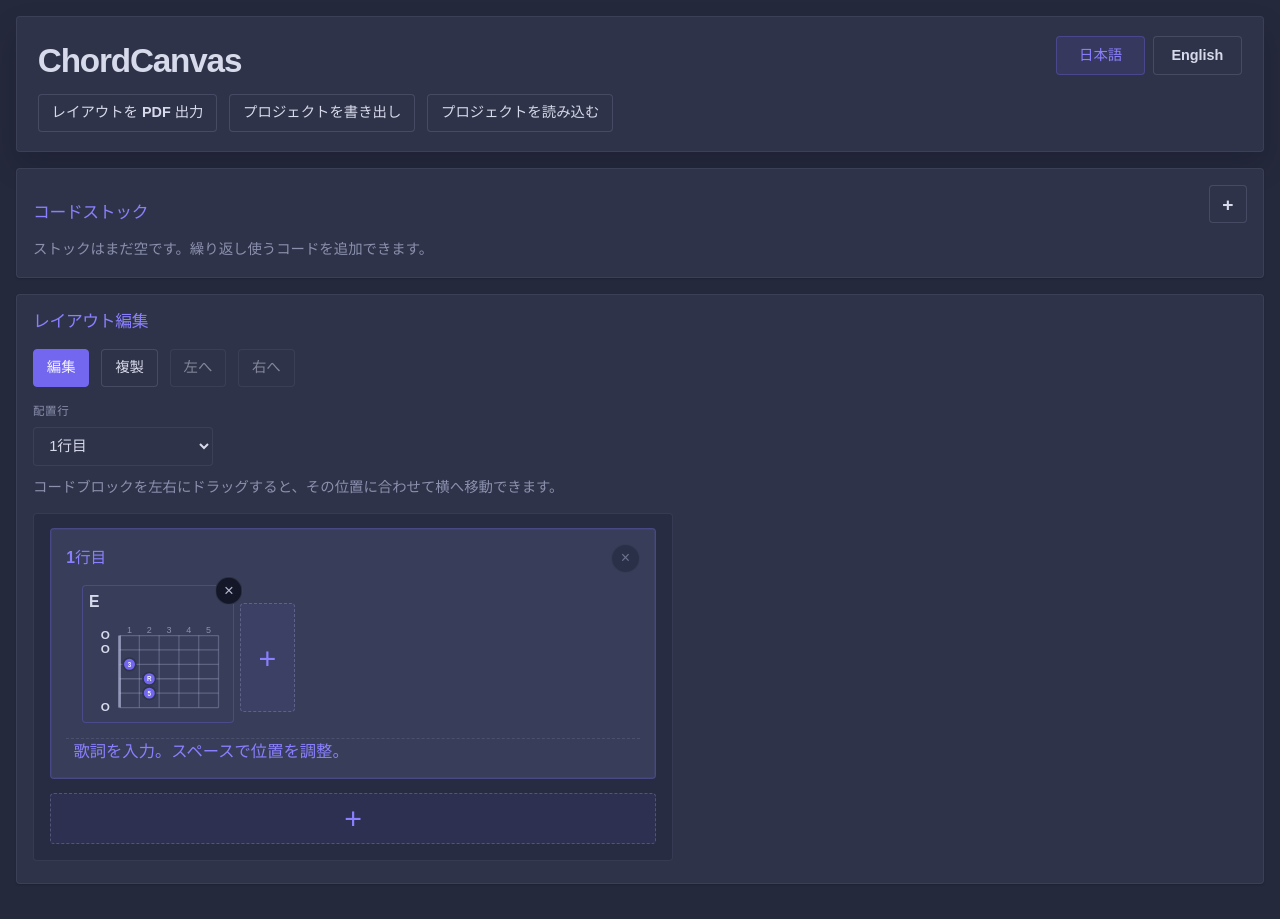
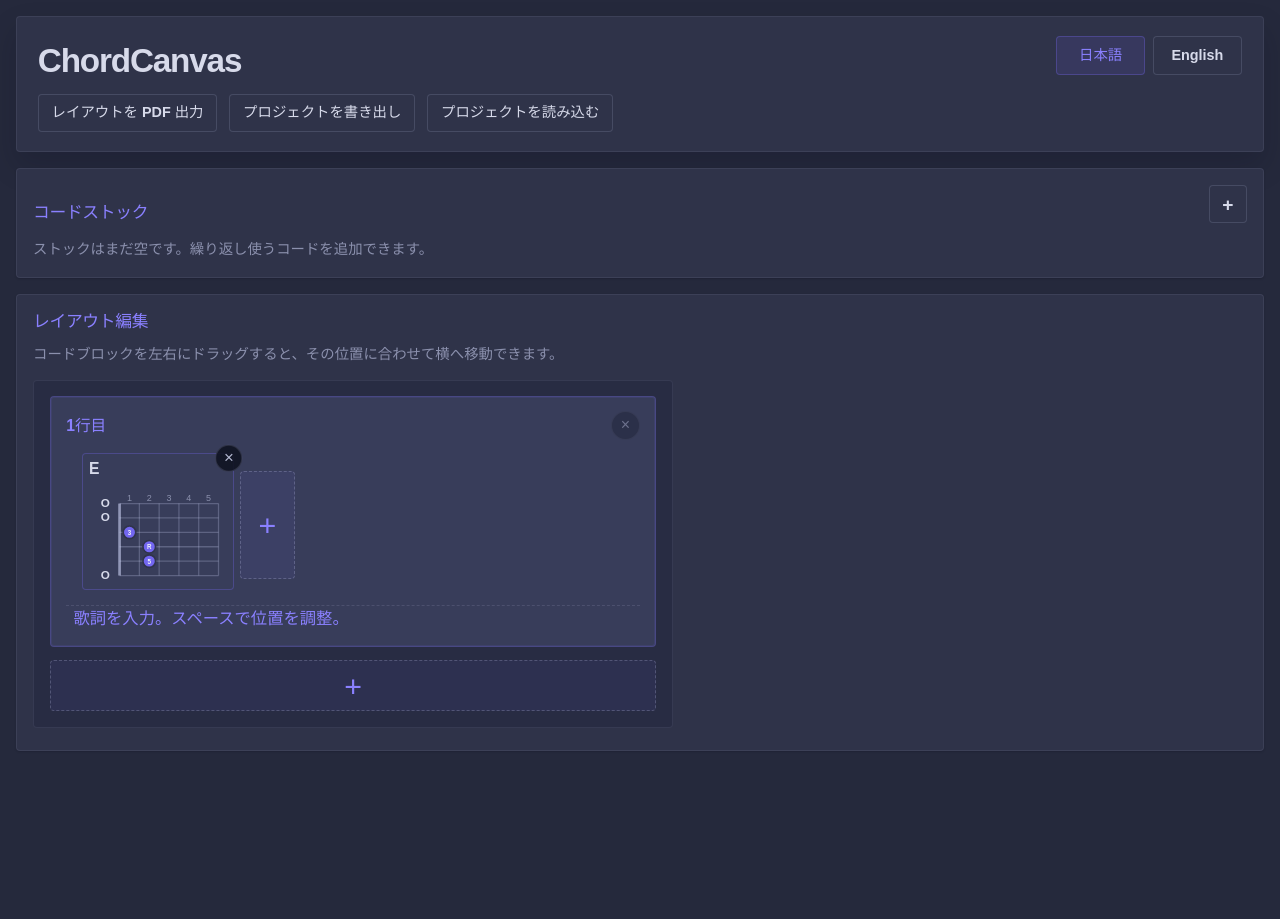
Before and after one commit to m43d4k/chordcanvas, a React (Vite) app: page / in a window 1280 px wide. After the commit the page ends 800 px from the top, so only its background shows below. Built offline with nearby package versions, Linux system fonts and the light colour scheme.

Commit message:
Move layout actions

```diff
--- a/src/App.tsx
+++ b/src/App.tsx
@@ -212,42 +212,6 @@ function getInsertionIndexForRow(
   })
 
   return nextRowBlockIndex < 0 ? blocks.length : nextRowBlockIndex
-}
-
-function moveBlockToRow(
-  blocks: readonly ChordBlockState[],
-  layoutRows: readonly LayoutRowState[],
-  blockId: string,
-  rowId: string,
-): ChordBlockState[] {
-  const currentIndex = blocks.findIndex((block) => block.id === blockId)
-
-  if (currentIndex < 0) {
-    return [...blocks]
-  }
-
-  const currentBlock = blocks[currentIndex]
-
-  if (!currentBlock || currentBlock.rowId === rowId) {
-    return [...blocks]
-  }
-
-  const remainingBlocks = blocks.filter((block) => block.id !== blockId)
-  const insertionIndex = getInsertionIndexForRow(
-    remainingBlocks,
-    layoutRows,
-    rowId,
-  )
-  const movedBlock = {
-    ...currentBlock,
-    rowId,
-  }
-
-  return [
-    ...remainingBlocks.slice(0, insertionIndex),
-    movedBlock,
-    ...remainingBlocks.slice(insertionIndex),
-  ]
 }
 
 function getNextSequenceValue(
@@ -335,6 +299,9 @@ function App() {
   const [chordModal, setChordModal] = useState<ChordModalState | null>(null)
   const layoutBlockDragStateRef = useRef<LayoutBlockDragState | null>(null)
   const [draggingBlockId, setDraggingBlockId] = useState<string | null>(null)
+  const [visibleBlockToolbarId, setVisibleBlockToolbarId] = useState<
+    string | null
+  >(null)
   const text = UI_TEXT[locale]
 
   const selectedBlock =
@@ -355,6 +322,7 @@ function App() {
   const activeLayoutRowId = activeLayoutRow.id
   const selectedLayoutRow =
     layoutRows.find((row) => row.id === selectedLayoutRowId) ?? activeLayoutRow
+  const selectedBlockRowId = selectedBlock.rowId
   const activeRowBlockIds = blocks
     .filter((block) => block.rowId === activeLayoutRowId)
     .map((block) => block.id)
@@ -498,6 +466,46 @@ function App() {
   }, [draggingBlockId])
 
   useEffect(() => {
+    if (!visibleBlockToolbarId) {
+      return
+    }
+
+    if (!blocks.some((block) => block.id === visibleBlockToolbarId)) {
+      setVisibleBlockToolbarId(null)
+    }
+  }, [blocks, visibleBlockToolbarId])
+
+  useEffect(() => {
+    if (!visibleBlockToolbarId) {
+      return
+    }
+
+    function handleWindowPointerDown(event: PointerEvent) {
+      const target = event.target
+
+      if (!(target instanceof Node)) {
+        return
+      }
+
+      const activeBlock = layoutStageRef.current?.querySelector<HTMLElement>(
+        `[data-layout-block-id="${visibleBlockToolbarId}"]`,
+      )
+
+      if (activeBlock?.contains(target)) {
+        return
+      }
+
+      setVisibleBlockToolbarId(null)
+    }
+
+    window.addEventListener('pointerdown', handleWindowPointerDown)
+
+    return () => {
+      window.removeEventListener('pointerdown', handleWindowPointerDown)
+    }
+  }, [visibleBlockToolbarId])
+
+  useEffect(() => {
     if (!chordModal) {
       return
     }
@@ -537,6 +545,7 @@ function App() {
 
     syncProjectSequences(nextSnapshot)
     setEditingLyricsRowId(null)
+    setVisibleBlockToolbarId(null)
     setChordModal(null)
     setSelectedRoot(nextSnapshot.selectedRoot)
     setSelectedQuality(nextSnapshot.selectedQuality)
@@ -552,10 +561,14 @@ function App() {
     setManualFretCount(clampManualFretCount(nextSnapshot.manualFretCount))
   }
 
-  function activateBlock(block: ChordBlockState) {
+  function activateBlock(
+    block: ChordBlockState,
+    { revealToolbar = false }: { revealToolbar?: boolean } = {},
+  ) {
     setSelectedBlockId(block.id)
     setSelectedLayoutRowId(block.rowId)
     setEditingLyricsRowId(null)
+    setVisibleBlockToolbarId(revealToolbar ? block.id : null)
   }
 
   function selectLayoutRow(rowId: string) {
@@ -564,6 +577,7 @@ function App() {
     }
 
     setSelectedLayoutRowId(rowId)
+    setVisibleBlockToolbarId(null)
   }
 
   function startLyricsLineEditing(rowId: string) {
@@ -573,6 +587,7 @@ function App() {
 
     setSelectedLayoutRowId(rowId)
     setEditingLyricsRowId(rowId)
+    setVisibleBlockToolbarId(null)
   }
 
   function updateBlockById(
@@ -612,6 +627,7 @@ function App() {
   }
 
   function openStockChordModal() {
+    setVisibleBlockToolbarId(null)
     setChordModal({
       kind: 'stock',
       draft: createChordDraft({
@@ -633,6 +649,7 @@ function App() {
 
     setSelectedLayoutRowId(rowId)
     setEditingLyricsRowId(null)
+    setVisibleBlockToolbarId(null)
     setChordModal({
       kind: 'layout',
       draft: createChordDraft({
@@ -655,6 +672,7 @@ function App() {
       return
     }
 
+    setVisibleBlockToolbarId(null)
     setChordModal({
       blockId: blockToEdit.id,
       draft: createChordDraftFromBlock(blockToEdit, {
@@ -803,6 +821,7 @@ function App() {
   }
 
   function closeChordModal() {
+    setVisibleBlockToolbarId(null)
     setChordModal(null)
   }
 
@@ -941,6 +960,7 @@ function App() {
       return
     }
 
+    setVisibleBlockToolbarId(null)
     const nextBlock = createChordBlock(
       copyFretting(nextSelectedBlock.fretting),
       activeLayoutRowId,
@@ -970,6 +990,7 @@ function App() {
       return
     }
 
+    setVisibleBlockToolbarId(null)
     const nextBlocks = blocks.filter((block) => block.id !== blockId)
 
     if (blockId !== selectedBlockId) {
@@ -990,6 +1011,7 @@ function App() {
   }
 
   function handleMoveBlock(direction: -1 | 1) {
+    setVisibleBlockToolbarId(null)
     setBlocks((currentBlocks) => {
       const currentIndex = currentBlocks.findIndex(
         (block) => block.id === selectedBlockId,
@@ -1035,6 +1057,7 @@ function App() {
 
   function handleAddLayoutRow() {
     const nextRow = createLayoutRow()
+    setVisibleBlockToolbarId(null)
     setLayoutRows((currentRows) => [...currentRows, nextRow])
     setSelectedLayoutRowId(nextRow.id)
   }
@@ -1053,6 +1076,7 @@ function App() {
       return
     }
 
+    setVisibleBlockToolbarId(null)
     setLayoutRows((currentRows) =>
       currentRows.filter((row) => row.id !== rowToRemove.id),
     )
@@ -1068,7 +1092,7 @@ function App() {
     )
     if (
       selectedLayoutRowId === rowToRemove.id ||
-      selectedBlock.rowId === rowToRemove.id
+      selectedBlockRowId === rowToRemove.id
     ) {
       setSelectedLayoutRowId(fallbackRow.id)
     }
@@ -1088,19 +1112,6 @@ function App() {
         row.id === rowId ? { ...row, lyrics: nextLyrics } : row,
       ),
     )
-  }
-
-  function handleBlockRowChange(event: ChangeEvent<HTMLSelectElement>) {
-    const nextRowId = event.target.value
-
-    if (!layoutRows.some((row) => row.id === nextRowId)) {
-      return
-    }
-
-    setBlocks((currentBlocks) =>
-      moveBlockToRow(currentBlocks, layoutRows, selectedBlockId, nextRowId),
-    )
-    setSelectedLayoutRowId(nextRowId)
   }
 
   function handleLayoutBlockPointerDown(
@@ -1355,53 +1366,6 @@ function App() {
           <h2 id="layout-heading">{text.layoutHeading}</h2>
         </div>
 
-        <div className="layout-toolbar">
-          <button
-            className="secondary-button"
-            onClick={openEditChordModal}
-            type="button"
-          >
-            {text.editSelectedChord}
-          </button>
-          <button onClick={handleDuplicateBlock} type="button">
-            {text.duplicateSelectedChord}
-          </button>
-          <button
-            disabled={activeRowSelectionIndex <= 0}
-            onClick={() => handleMoveBlock(-1)}
-            type="button"
-          >
-            {text.moveLeft}
-          </button>
-          <button
-            disabled={
-              activeRowSelectionIndex < 0 ||
-              activeRowSelectionIndex === activeRowBlockIds.length - 1
-            }
-            onClick={() => handleMoveBlock(1)}
-            type="button"
-          >
-            {text.moveRight}
-          </button>
-        </div>
-
-        <div className="layout-controls">
-          <label className="field small">
-            <span>{text.selectedChordRow}</span>
-            <select
-              aria-label="Block row"
-              onChange={handleBlockRowChange}
-              value={selectedBlock.rowId}
-            >
-              {layoutRows.map((row, index) => (
-                <option key={row.id} value={row.id}>
-                  {text.layoutRowLabel(index)}
-                </option>
-              ))}
-            </select>
-          </label>
-        </div>
-
         <p className="layout-drag-hint">{text.layoutDragHint}</p>
 
         <div className="layout-stage-wrapper">
@@ -1448,9 +1412,44 @@ function App() {
                         data-dragging={
                           draggingBlockId === entry.block.id ? 'true' : undefined
                         }
+                        data-layout-block-id={entry.block.id}
                         key={entry.block.id}
                         style={{ left: `${entry.left}px` }}
                       >
+                        {!isExportingPdf &&
+                        entry.block.id === selectedBlockId &&
+                        visibleBlockToolbarId === entry.block.id ? (
+                          <div className="layout-block-toolbar">
+                            <button
+                              className="secondary-button"
+                              onClick={openEditChordModal}
+                              type="button"
+                            >
+                              {text.editSelectedChord}
+                            </button>
+                            <button onClick={handleDuplicateBlock} type="button">
+                              {text.duplicateSelectedChord}
+                            </button>
+                            <button
+                              disabled={activeRowSelectionIndex <= 0}
+                              onClick={() => handleMoveBlock(-1)}
+                              type="button"
+                            >
+                              {text.moveLeft}
+                            </button>
+                            <button
+                              disabled={
+                                activeRowSelectionIndex < 0 ||
+                                activeRowSelectionIndex ===
+                                  activeRowBlockIds.length - 1
+                              }
+                              onClick={() => handleMoveBlock(1)}
+                              type="button"
+                            >
+                              {text.moveRight}
+                            </button>
+                          </div>
+                        ) : null}
                         <button
                           aria-label={text.removeLayoutChordAria(
                             entry.displayName,
@@ -1469,7 +1468,9 @@ function App() {
                           aria-label={`Select ${entry.displayName} block`}
                           className="chord-preview-block layout-chord-block-button"
                           draggable={false}
-                          onClick={() => activateBlock(entry.block)}
+                          onClick={() =>
+                            activateBlock(entry.block, { revealToolbar: true })
+                          }
                           onPointerDown={(event) =>
                             handleLayoutBlockPointerDown(
                               entry.block,
--- a/src/index.css
+++ b/src/index.css
@@ -289,7 +289,7 @@ button {
 .field input:focus,
 .field select:focus,
 .project-actions button:focus,
-.layout-toolbar button:focus,
+.layout-block-toolbar button:focus,
 .layout-row-add-button:focus,
 .generator-actions button:focus,
 .stock-card-actions button:focus,
@@ -331,7 +331,7 @@ button {
 
 .project-actions button,
 .generator-actions button,
-.layout-toolbar button,
+.layout-block-toolbar button,
 .stock-card-actions button,
 .secondary-button,
 .panel-icon-button {
@@ -355,7 +355,7 @@ button {
 }
 
 .generator-actions button:first-child,
-.layout-toolbar button:first-child,
+.layout-block-toolbar button:first-child,
 .stock-card-actions button:first-child {
   border-color: var(--accent);
   background: var(--accent);
@@ -364,7 +364,7 @@ button {
 
 .project-actions button:hover,
 .generator-actions button:hover,
-.layout-toolbar button:hover,
+.layout-block-toolbar button:hover,
 .stock-card-actions button:hover,
 .layout-chord-block:hover,
 .panel-icon-button:hover {
@@ -373,7 +373,7 @@ button {
 }
 
 .generator-actions button:first-child:hover,
-.layout-toolbar button:first-child:hover,
+.layout-block-toolbar button:first-child:hover,
 .stock-card-actions button:first-child:hover {
   border-color: var(--accent-strong);
   background: var(--accent-strong);
@@ -689,14 +689,7 @@ button {
   font-size: 0.9rem;
 }
 
-.layout-toolbar {
-  display: flex;
-  flex-wrap: wrap;
-  gap: 0.75rem;
-  margin-top: 1rem;
-}
-
-.layout-toolbar button[disabled] {
+.layout-block-toolbar button[disabled] {
   cursor: not-allowed;
   opacity: 0.5;
   transform: none;
@@ -720,18 +713,6 @@ button {
   opacity: 0.62;
 }
 
-.layout-controls {
-  display: flex;
-  flex-wrap: wrap;
-  align-items: flex-end;
-  gap: 0.9rem;
-  margin-top: 1rem;
-}
-
-.layout-controls .field.small {
-  flex: 0 1 180px;
-}
-
 .layout-drag-hint {
   margin: 0.7rem 0 0;
   color: var(--text-dim);
@@ -740,8 +721,10 @@ button {
 }
 
 .layout-stage-wrapper {
-  margin-top: 1rem;
+  --layout-toolbar-overflow-space: 5.5rem;
+  margin-top: calc(1rem - var(--layout-toolbar-overflow-space));
   overflow-x: auto;
+  padding-top: var(--layout-toolbar-overflow-space);
   padding-bottom: 0.35rem;
 }
 
@@ -904,6 +887,30 @@ button {
   position: relative;
   width: 100%;
   min-height: 150px;
+}
+
+.layout-block-toolbar {
+  position: absolute;
+  top: -0.55rem;
+  left: 50%;
+  z-index: 3;
+  display: grid;
+  grid-template-columns: repeat(2, minmax(0, 1fr));
+  gap: 0.38rem;
+  width: var(--layout-block-width);
+  padding: 0.42rem;
+  border: 1px solid rgba(214, 219, 255, 0.14);
+  border-radius: 10px;
+  background: rgba(16, 19, 34, 0.92);
+  box-shadow: none;
+  transform: translate(-50%, -100%);
+}
+
+.layout-block-toolbar button {
+  min-height: 2rem;
+  padding: 0 0.5rem;
+  font-size: 0.76rem;
+  line-height: 1.1;
 }
 
 .layout-add-button {
@@ -1261,11 +1268,6 @@ button {
   .workspace-grid {
     grid-template-columns: 1fr;
   }
-
-  .layout-controls {
-    flex-direction: column;
-    align-items: stretch;
-  }
 }
 
 @media (max-width: 720px) {
--- a/src/uiText.ts
+++ b/src/uiText.ts
@@ -55,7 +55,6 @@ export interface UiText {
   removeLayoutChordAria: (name: string) => string
   moveLeft: string
   moveRight: string
-  selectedChordRow: string
   saveChordChanges: string
   layoutDragHint: string
   layoutRowLabel: (index: number) => string
@@ -133,7 +132,6 @@ export const UI_TEXT: Record<Locale, UiText> = {
     removeLayoutChordAria: (name) => `${name} をレイアウトから削除`,
     moveLeft: '左へ',
     moveRight: '右へ',
-    selectedChordRow: '配置行',
     saveChordChanges: '変更を保存',
     layoutDragHint:
       'コードブロックを左右にドラッグすると、その位置に合わせて横へ移動できます。',
@@ -213,7 +211,6 @@ export const UI_TEXT: Record<Locale, UiText> = {
     removeLayoutChordAria: (name) => `Remove ${name} from layout`,
     moveLeft: 'Move Left',
     moveRight: 'Move Right',
-    selectedChordRow: 'Row',
     saveChordChanges: 'Save Changes',
     layoutDragHint:
       'Drag a chord block left or right to slide it horizontally in the row.',
```
Also changed, not shown: 2 other files (tests, documents, lock files or other folders).
